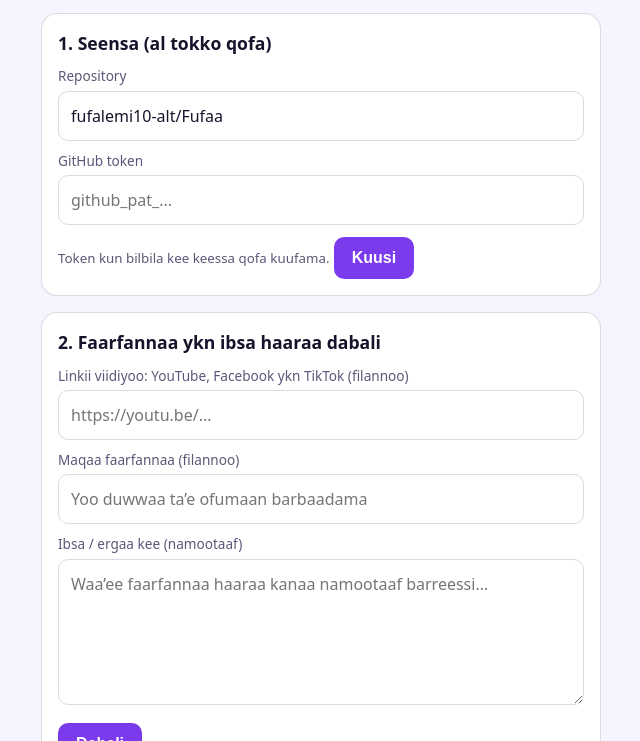
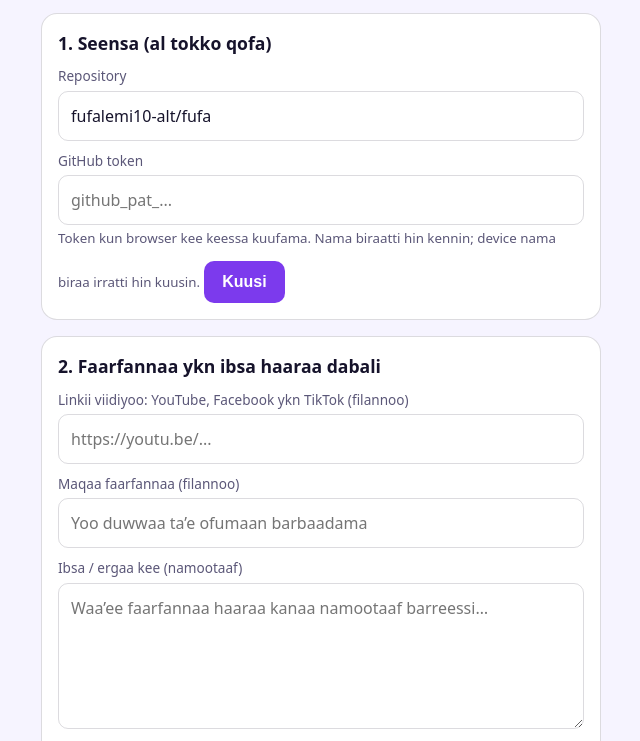
Before and after one commit to fufalemi10-alt/fufa, a plain HTML site: page admin.html in a window 1280 px wide. Shown: the part 59-800 px from the top of the page, without its empty margins (319-959 px from the left). Drawn offline with Linux system fonts and the light colour scheme.

Commit message:
Fix admin repository name and clarify token safety

```diff
--- a/admin.html
+++ b/admin.html
@@ -26,9 +26,9 @@ small{color:var(--muted)}
 <h1>🎤 Panel koo</h1>
 <div class="card">
   <h2>1. Seensa (al tokko qofa)</h2>
-  <label>Repository</label><input id="repo" value="fufalemi10-alt/Fufaa">
+  <label>Repository</label><input id="repo" value="fufalemi10-alt/fufa">
   <label>GitHub token</label><input id="token" type="password" placeholder="github_pat_...">
-  <small>Token kun bilbila kee keessa qofa kuufama.</small>
+  <small>Token kun browser kee keessa kuufama. Nama biraatti hin kennin; device nama biraa irratti hin kuusin.</small>
   <button id="saveTok">Kuusi</button>
 </div>
 <div class="card">
```
